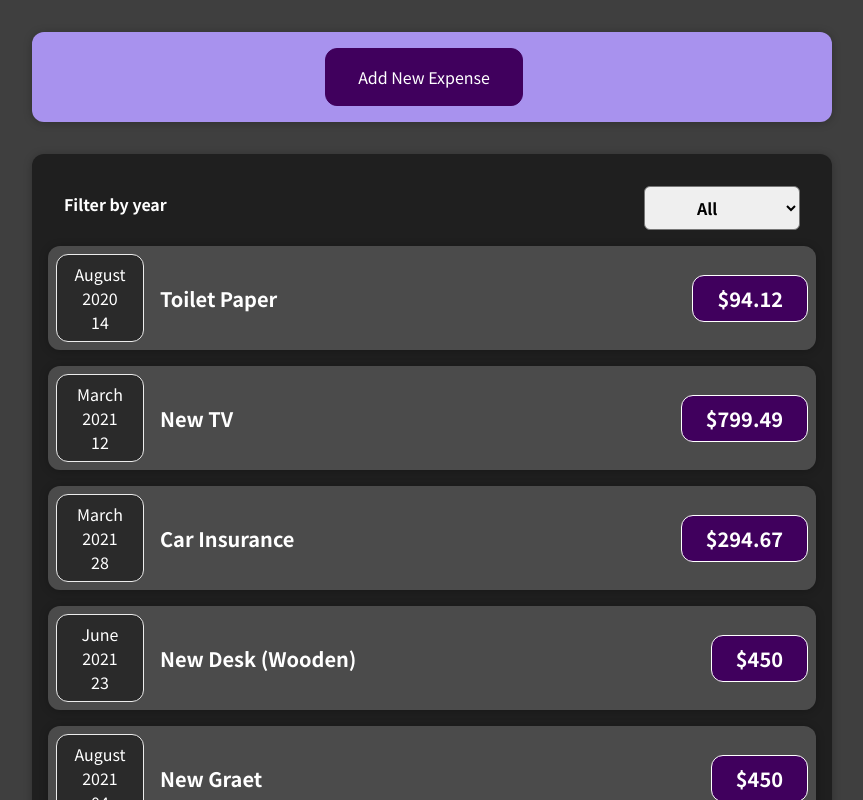
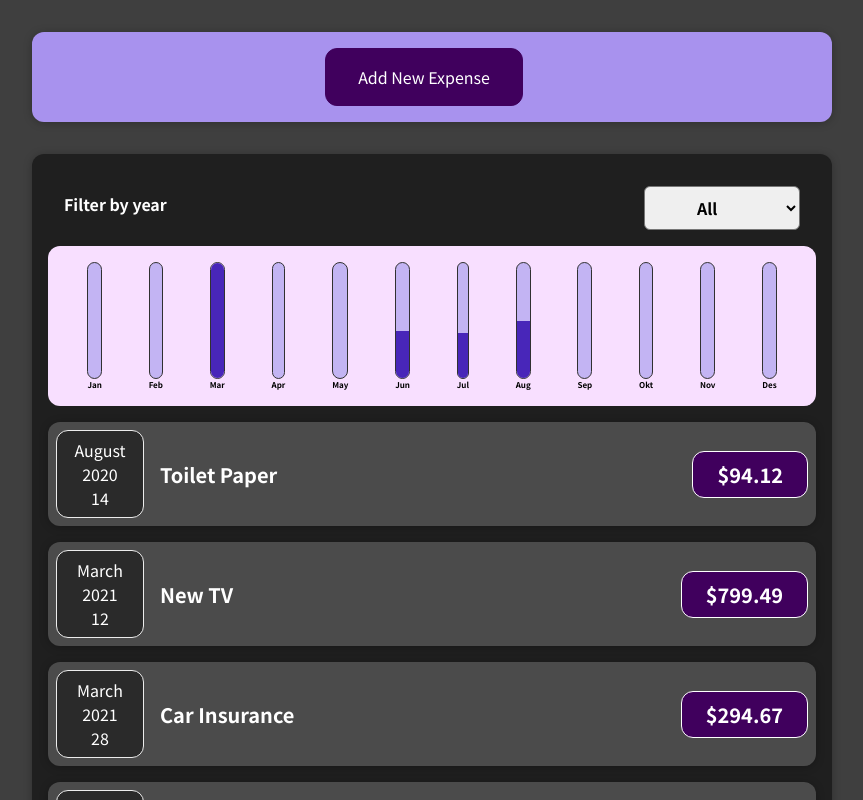
Before and after one commit to habibfr/Expense-Web-React, a React (Create React App) app: page / in a window 1280 px wide. Shown: the top 800 px of the page, without its empty margins (208-1071 px from the left). Built offline with nearby package versions, Linux system fonts and the light colour scheme.

Commit message:
add Chart

```diff
--- /dev/null
+++ b/src/components/Chart/Chart.css
@@ -0,0 +1,9 @@
+.chart {
+  padding: 1rem;
+  border-radius: 12px;
+  background-color: #f8dfff;
+  text-align: center;
+  display: flex;
+  justify-content: space-around;
+  height: 10rem;
+}
--- /dev/null
+++ b/src/components/Chart/Chart.js
@@ -0,0 +1,23 @@
+import React from "react";
+import "./Chart.css";
+import ChartBar from "./ChartBar";
+
+function Chart(props) {
+  const dataPointValues = props.dataPoints.map((dataPoint) => dataPoint.value);
+  const totalMax = Math.max(...dataPointValues);
+
+  return (
+    <div className="chart">
+      {props.dataPoints.map((dataPoint) => (
+        <ChartBar
+          key={dataPoint.label}
+          value={dataPoint.value}
+          maxValue={totalMax}
+          label={dataPoint.label}
+        />
+      ))}
+    </div>
+  );
+}
+
+export default Chart;
--- /dev/null
+++ b/src/components/Chart/ChartBar.css
@@ -0,0 +1,30 @@
+.chart-bar {
+  height: 100%;
+  display: flex;
+  flex-direction: column;
+  align-items: center;
+}
+
+.chart-bar__inner {
+  height: 100%;
+  width: 100%;
+  border: 1px solid #313131;
+  border-radius: 12px;
+  background-color: #c3b4f3;
+  overflow: hidden;
+  display: flex;
+  flex-direction: column;
+  justify-content: flex-end;
+}
+
+.chart-bar__fill {
+  background-color: #4826b9;
+  width: 100%;
+  transition: all 0.3s ease-out;
+}
+
+.chart-bar__label {
+  font-weight: bold;
+  font-size: 0.5rem;
+  text-align: center;
+}
--- /dev/null
+++ b/src/components/Chart/ChartBar.js
@@ -0,0 +1,24 @@
+import React from "react";
+import "./ChartBar.css";
+
+function ChartBar(props) {
+  let barFillHeight = "0%";
+
+  if (props.maxValue > 0) {
+    barFillHeight = Math.round((props.value / props.maxValue) * 100) + "%";
+  }
+
+  return (
+    <div className="chart-bar">
+      <div className="chart-bar__inner">
+        <div
+          className="chart-bar__fill"
+          style={{ height: barFillHeight }}
+        ></div>
+      </div>
+      <label className="chart-bar__label">{props.label}</label>
+    </div>
+  );
+}
+
+export default ChartBar;
--- /dev/null
+++ b/src/components/Chart/ExpenseChart.js
@@ -0,0 +1,64 @@
+import React from "react";
+import Chart from "./Chart";
+
+function ExpenseChart(props) {
+  let chartDataPoints = [
+    {
+      label: "Jan",
+      value: 0,
+    },
+    {
+      label: "Feb",
+      value: 0,
+    },
+    {
+      label: "Mar",
+      value: 0,
+    },
+    {
+      label: "Apr",
+      value: 0,
+    },
+    {
+      label: "May",
+      value: 0,
+    },
+    {
+      label: "Jun",
+      value: 0,
+    },
+    {
+      label: "Jul",
+      value: 0,
+    },
+    {
+      label: "Aug",
+      value: 0,
+    },
+    {
+      label: "Sep",
+      value: 0,
+    },
+    {
+      label: "Okt",
+      value: 0,
+    },
+    {
+      label: "Nov",
+      value: 0,
+    },
+    {
+      label: "Des",
+      value: 0,
+    },
+  ];
+
+  for (const expense of props.expenses) {
+    const expenseMonth = expense.date.getMonth();
+    chartDataPoints[expenseMonth].value += expense.amount;
+  }
+
+  return <Chart dataPoints={chartDataPoints} />;
+}
+
+export default ExpenseChart;
--- a/src/components/Expenses/Expenses.js
+++ b/src/components/Expenses/Expenses.js
@@ -3,6 +3,7 @@
 import Card from "../UI/Card";
 import "./Expenses.css";
 import ExpensesFilter from "./ExpenseFilter";
+import ExpenseChart from "../Chart/ExpenseChart";
 
 function Expenses(props) {
   const [filteredYear, setSelectYear] = useState("All");
@@ -26,6 +27,7 @@
         selected={filteredYear}
         onChangeFilter={filterChangeHandler}
       />
+      <ExpenseChart expenses={filteredExpenses}/>
       <ExpenseList item={filteredExpenses} />
     </Card>
   );
```
